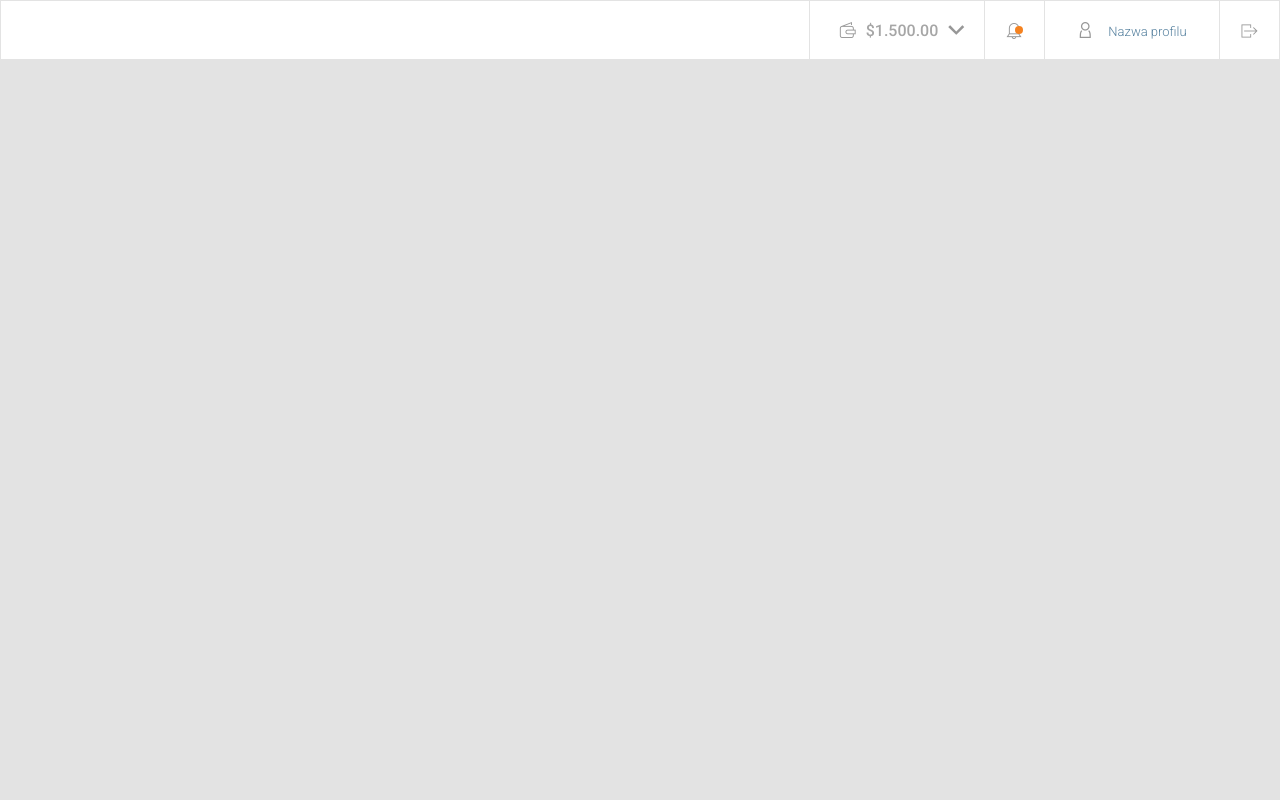
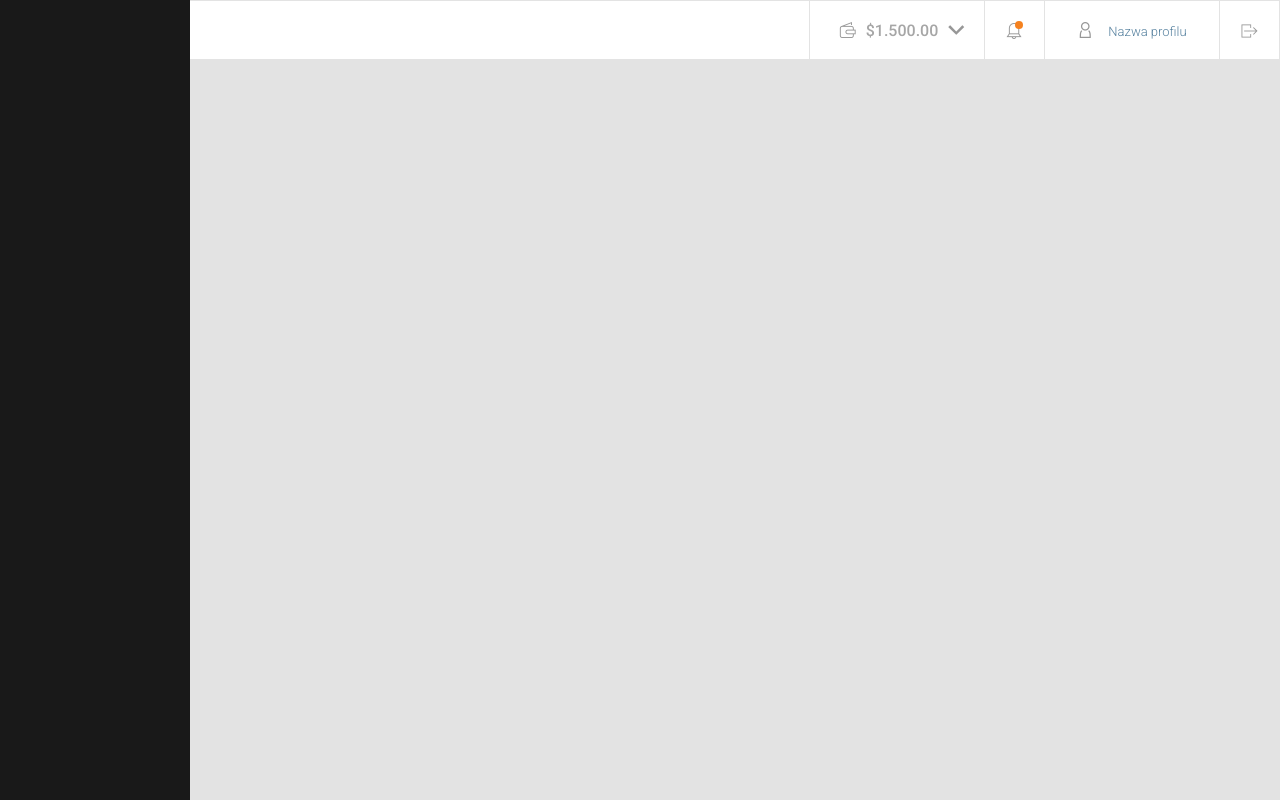
Before and after one commit to Patryk-Rozwadowski/admin-panel, a website: page index.html in a window 1280 px wide. Drawn offline with Linux system fonts and the light colour scheme.

Commit message:
add sidebar container

```diff
--- a/index.html
+++ b/index.html
@@ -10,6 +10,7 @@
     <link rel="stylesheet" href="stylesheets/style.css">
   </head>
   <body>
+    <header>
       <nav class="nav--container">
         <div class="nav--exit flex-center">
           <span class="icon-quit flex-center"></span>
@@ -27,6 +28,10 @@
           <span class="icon-arrow-down-small"></span>
         </div>
       </nav>
+      <nav class="sidebar--container">
+
+      </nav>
+    </header>
     <main>
       <div class="container">
         <div class="col-12-xl">
--- a/sass/_variables.scss
+++ b/sass/_variables.scss
@@ -1,6 +1,7 @@
 /* Colors */
 $white: #fff;
 $dark-grey: #979797;
+$black: #191919;
 $light-grey: #e3e3e3;
 $grey: #bababa;
 $dark-orange: #f58220;
--- a/sass/sections/_navbar.scss
+++ b/sass/sections/_navbar.scss
@@ -40,7 +40,7 @@
   height:8px;
   border-radius:50%;
   margin-left:-7px;
-  margin-top:-2px;
+  margin-top:-12px;
   background-color:$dark-orange;
 }
 
--- a/sass/sections/_sidebar.scss
+++ b/sass/sections/_sidebar.scss
@@ -0,0 +1,8 @@
+.sidebar--container {
+  width:190px;
+  height:100vh;
+  background-color:$black;
+  position:fixed;
+  top:0;
+  left:0;
+}
--- a/sass/style.scss
+++ b/sass/style.scss
@@ -4,6 +4,7 @@
 @import 'layout';
 @import 'Glyphter';
 @import 'sections/navbar';
+@import 'sections/sidebar';
 @import 'sections/main';
 
 // FLEX CENTER
```
Also changed, not shown: stylesheets/style.css. Lines whose indentation alone changed are shown as unchanged.
